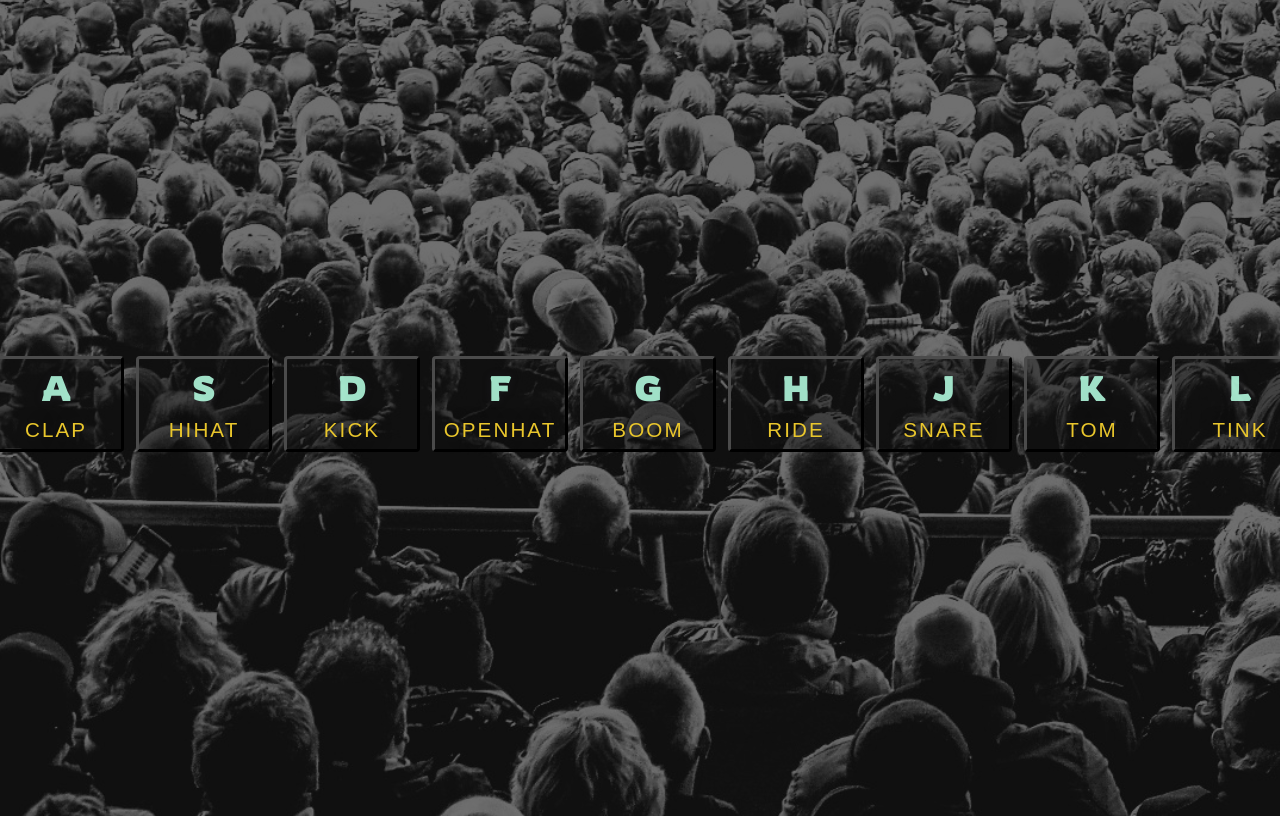
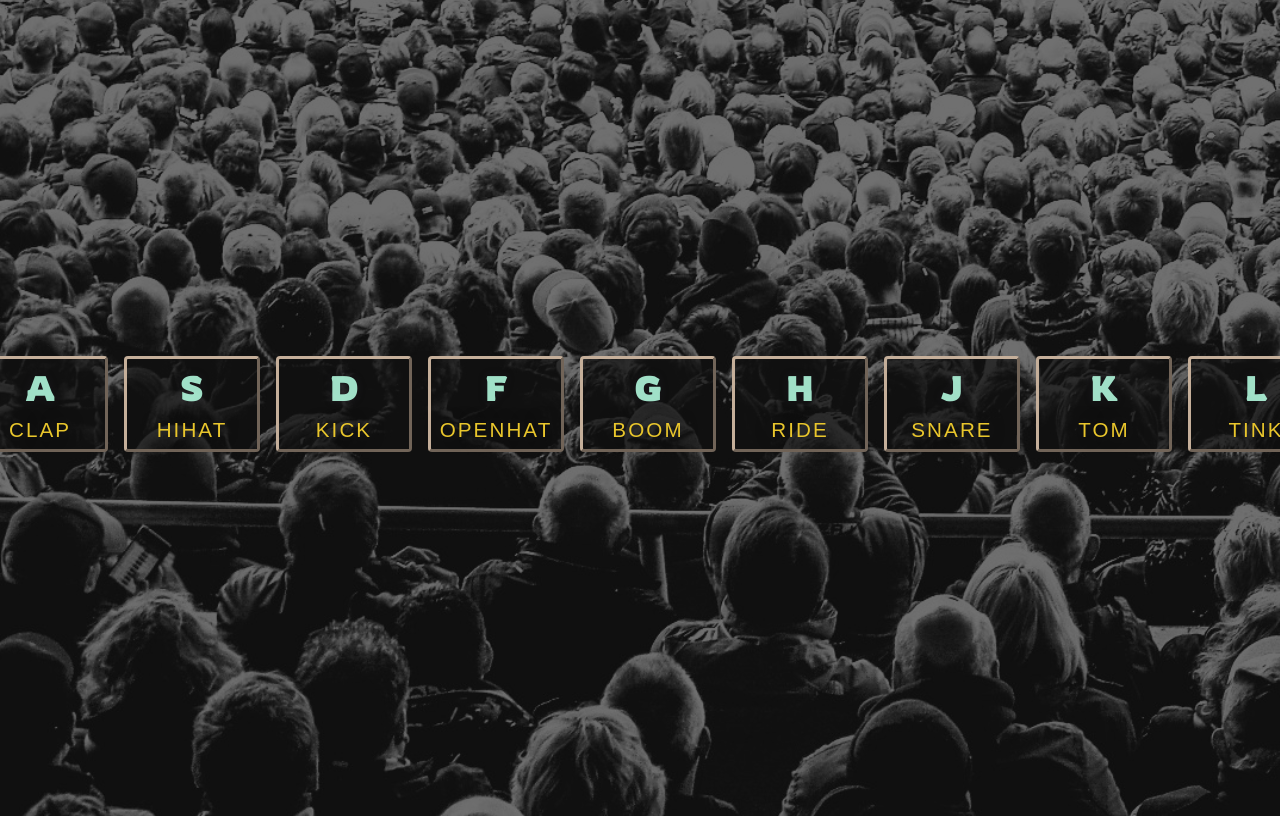
Before and after one commit to Azl23635/odin-js-drumsite, a plain HTML site: page index.html in a window 1280 px wide. Shown: the top 816 px of the page. Drawn offline with Linux system fonts and the light colour scheme; a web font is replaced by a local one.

Commit message:
style: drum border color

```diff
--- a/styles.css
+++ b/styles.css
@@ -21,7 +21,7 @@ body {
 
 .container {
   display: flex;
-  gap: 12px;
+  gap: 16px;
   flex: 0 0 auto;
   align-items: center;
   justify-content: center;
@@ -39,9 +39,9 @@ body {
   width: 130px;
   height: 90px;
 
-  border: 3px outset rgb(75, 75, 75);
+  border: 3px outset rgb(197, 175, 154);
   border-radius: 4px;
-  background-color: rgba(17, 17, 17, 0.459);
+  background-color: rgba(17, 17, 17, 0.692);
   position: relative;
 
   color: azure;
```
